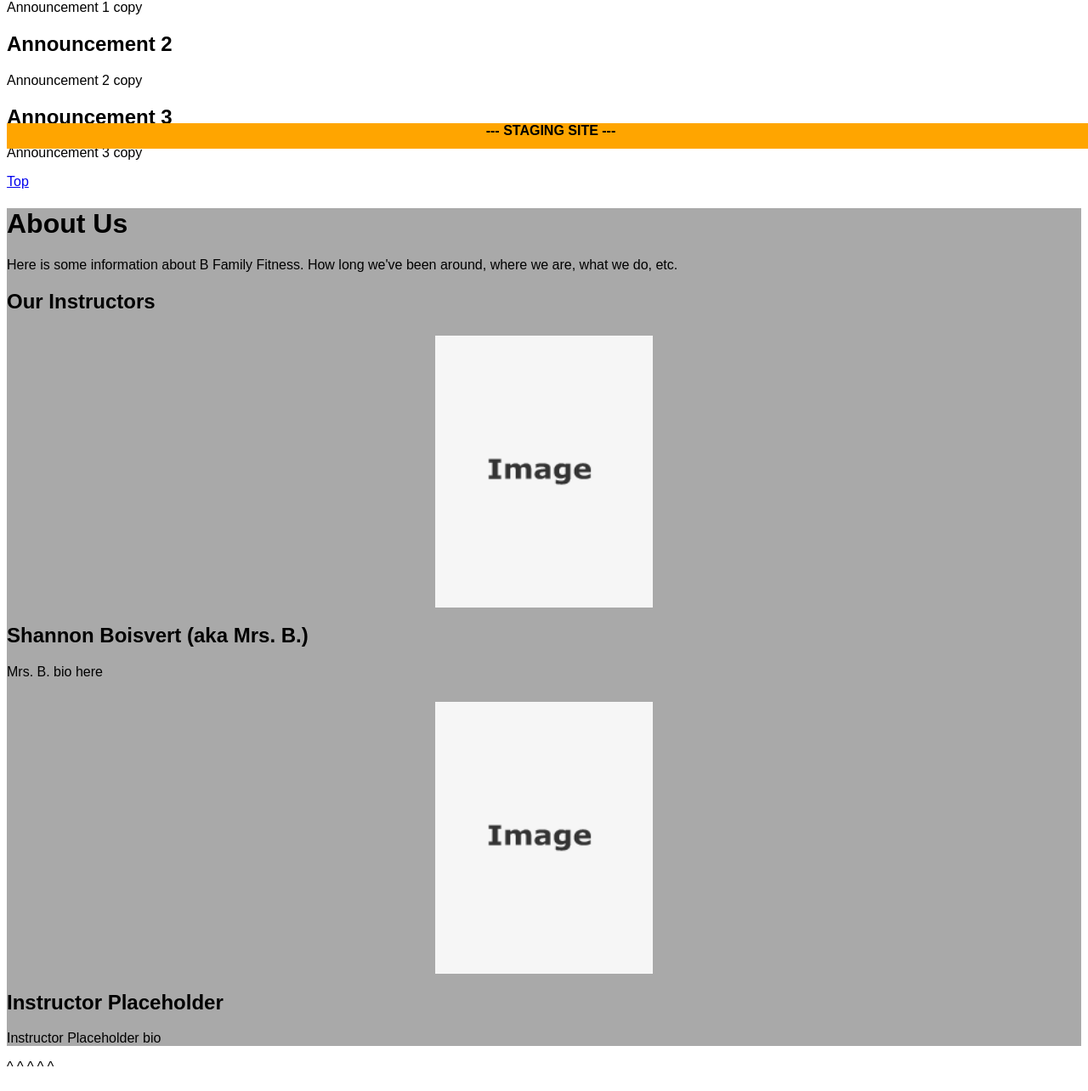
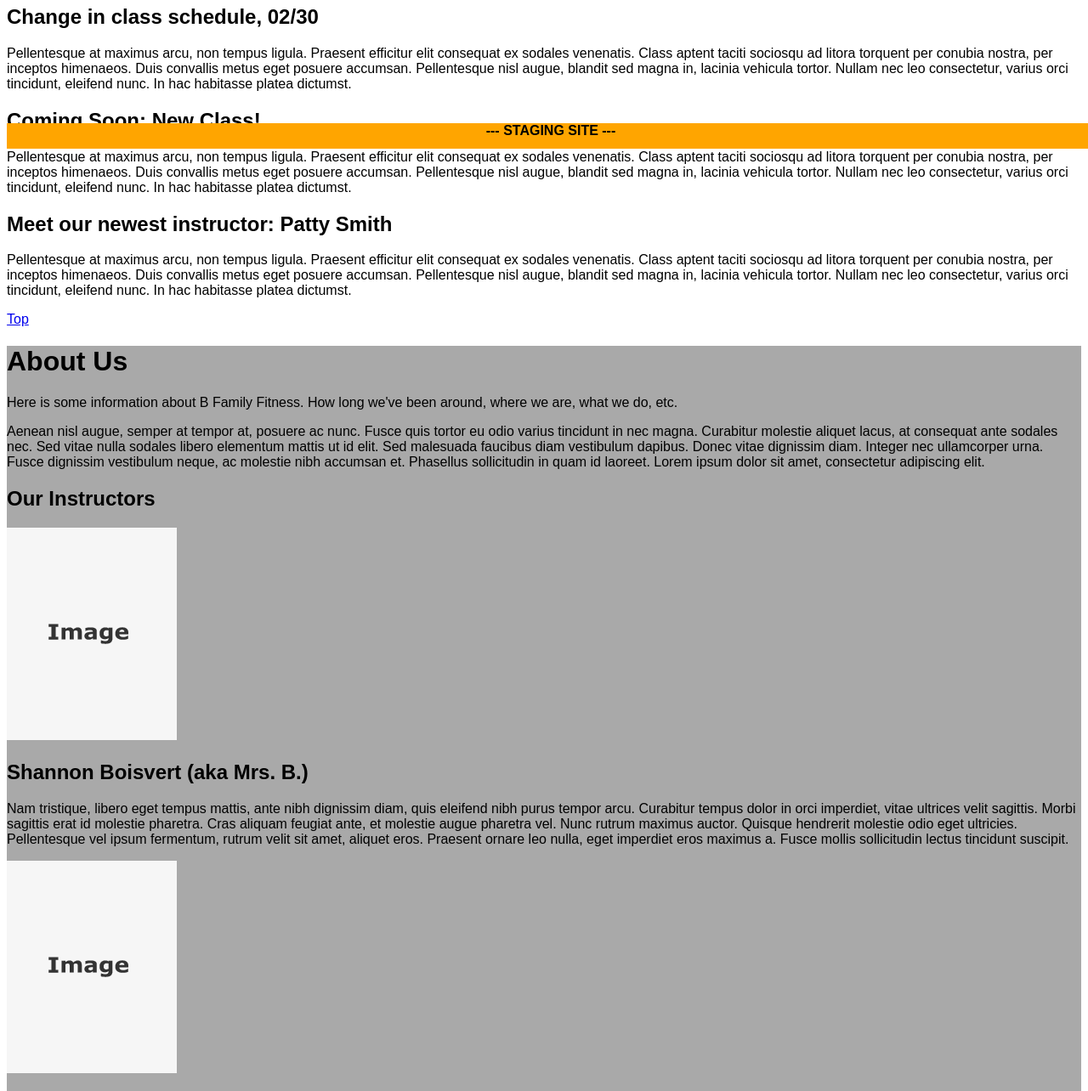
Before and after one commit to scull1916/BFFLLC, a plain HTML site: page index.html in a window 1280 px wide. Shown: the part 625-1909 px from the top of the page at 85% size. Drawn offline with Linux system fonts and the light colour scheme.

Commit message:
working on main page layout

```diff
--- a/bff.css
+++ b/bff.css
@@ -22,7 +22,7 @@ footer {
 
 }
 
-img {
+#bfflogo {
     width: 20vw;
     margin-top: 2%;
     display: block;
@@ -158,3 +158,7 @@ body {
   /* height: 10vh;
   padding: 2em; */
 }
+
+#mrsb, #instwo {
+  height: 10%;
+}
--- a/index.html
+++ b/index.html
@@ -18,7 +18,7 @@
     </header>
 
     <div>
-        <a href="index.html"><img src="assets/bff-logo.jpg" alt="b family logo"></a>
+        <a href="index.html"><img src="assets/bff-logo.jpg" alt="b family logo" id="bfflogo"></a>
     </div>
 
     <div class="container navbar">
@@ -32,7 +32,17 @@
     <div class="main" id="top">
         <h1>Main section</h1>
         <div class="copy">
-            Some BFF copy here.
+            <p>
+                Lorem ipsum dolor sit amet, consectetur adipiscing elit. Donec quis justo
+                et nisl efficitur rhoncus. Sed ipsum enim, consequat sed elit at, maximus
+                blandit eros. Proin consectetur nibh sem, a malesuada mi pulvinar at. Sed
+                at purus turpis. Suspendisse non ex id sapien vulputate fringilla quis et
+                risus. Suspendisse ultrices tempor magna sagittis malesuada. Maecenas
+                ultrices mi non diam feugiat sollicitudin. Donec eget odio at dolor
+                pharetra convallis. Sed ut suscipit dui. Quisque vel dignissim risus.
+                Maecenas faucibus urna ut dui egestas, at dapibus dolor dictum. Sed
+                lobortis magna id felis auctor imperdiet.
+            </p>
 
             <h2><a href="#announce">Announcements</a></h2>
             <h2><a href="#about">About us</a></h2>
@@ -45,14 +55,29 @@
     <div class="main" id="announce">
         <h1>Announcements</h1>
         <div class="copy">
-            <h2>Announcement 1</h2>
-            <p>Announcement 1 copy</p>
+            <h2>Change in class schedule, 02/30</h2>
+            <p>Pellentesque at maximus arcu, non tempus ligula. Praesent efficitur elit
+                consequat ex sodales venenatis. Class aptent taciti sociosqu ad litora
+                torquent per conubia nostra, per inceptos himenaeos. Duis convallis metus
+                eget posuere accumsan. Pellentesque nisl augue, blandit sed magna in,
+                lacinia vehicula tortor. Nullam nec leo consectetur, varius orci tincidunt,
+                eleifend nunc. In hac habitasse platea dictumst.</p>
 
-            <h2>Announcement 2</h2>
-            <p>Announcement 2 copy</p>
+            <h2>Coming Soon: New Class!</h2>
+            <p>Pellentesque at maximus arcu, non tempus ligula. Praesent efficitur elit
+                consequat ex sodales venenatis. Class aptent taciti sociosqu ad litora
+                torquent per conubia nostra, per inceptos himenaeos. Duis convallis metus
+                eget posuere accumsan. Pellentesque nisl augue, blandit sed magna in,
+                lacinia vehicula tortor. Nullam nec leo consectetur, varius orci tincidunt,
+                eleifend nunc. In hac habitasse platea dictumst.</p>
 
-            <h2>Announcement 3</h2>
-            <p>Announcement 3 copy</p>
+            <h2>Meet our newest instructor: Patty Smith</h2>
+            <p>Pellentesque at maximus arcu, non tempus ligula. Praesent efficitur elit
+                consequat ex sodales venenatis. Class aptent taciti sociosqu ad litora
+                torquent per conubia nostra, per inceptos himenaeos. Duis convallis metus
+                eget posuere accumsan. Pellentesque nisl augue, blandit sed magna in,
+                lacinia vehicula tortor. Nullam nec leo consectetur, varius orci tincidunt,
+                eleifend nunc. In hac habitasse platea dictumst.</p>
 
             <a href="#top">Top</a>
         </div>
@@ -64,17 +89,34 @@
             <p>Here is some information about B Family Fitness. How long we've been around, where
                 we are, what we do, etc.</p>
 
+            <p>Aenean nisl augue, semper at tempor at, posuere ac nunc. Fusce quis tortor
+                eu odio varius tincidunt in nec magna. Curabitur molestie aliquet lacus,
+                at consequat ante sodales nec. Sed vitae nulla sodales libero elementum
+                mattis ut id elit. Sed malesuada faucibus diam vestibulum dapibus. Donec
+                vitae dignissim diam. Integer nec ullamcorper urna. Fusce dignissim
+                vestibulum neque, ac molestie nibh accumsan et. Phasellus sollicitudin in
+                quam id laoreet. Lorem ipsum dolor sit amet, consectetur adipiscing elit.</p>
+
                 <h2 id="instr">Our Instructors</h2>
                 <div class="bio" id="mrsb">
                     <img src="assets/image-placeholder.png" alt="photo placeholder">
                     <h2>Shannon Boisvert (aka Mrs. B.)</h2>
-                    <p>Mrs. B. bio here</p>
+                    <p>Nam tristique, libero eget tempus mattis, ante nibh dignissim diam, quis eleifend nibh
+                        purus tempor arcu. Curabitur tempus dolor in orci imperdiet, vitae ultrices velit
+                        sagittis. Morbi sagittis erat id molestie pharetra. Cras aliquam feugiat ante, et
+                        molestie augue pharetra vel. Nunc rutrum maximus auctor. Quisque hendrerit molestie
+                        odio eget ultricies. Pellentesque vel ipsum fermentum, rutrum velit sit amet, aliquet
+                        eros. Praesent ornare leo nulla, eget imperdiet eros maximus a. Fusce mollis
+                        sollicitudin lectus tincidunt suscipit. </p>
                 </div>
 
                 <div class="bio" id="instwo">
                     <img src="assets/image-placeholder.png" alt="photo placeholder">
-                    <h2>Instructor Placeholder</h2>
-                    <p>Instructor Placeholder bio</p>
+                    <h2>Patty Smith</h2>
+                    <p>Mauris ultrices malesuada aliquam. Morbi varius at arcu eget molestie. Integer at
+                        risus a urna venenatis venenatis. Vestibulum ante ipsum primis in faucibus orci
+                        luctus et ultrices posuere cubilia Curae; Integer vel elit vitae mi porta convallis.
+                        Ut ut commodo velit. Nulla facilisi.</p>
                 </div>
         </div>
     </div>
```
